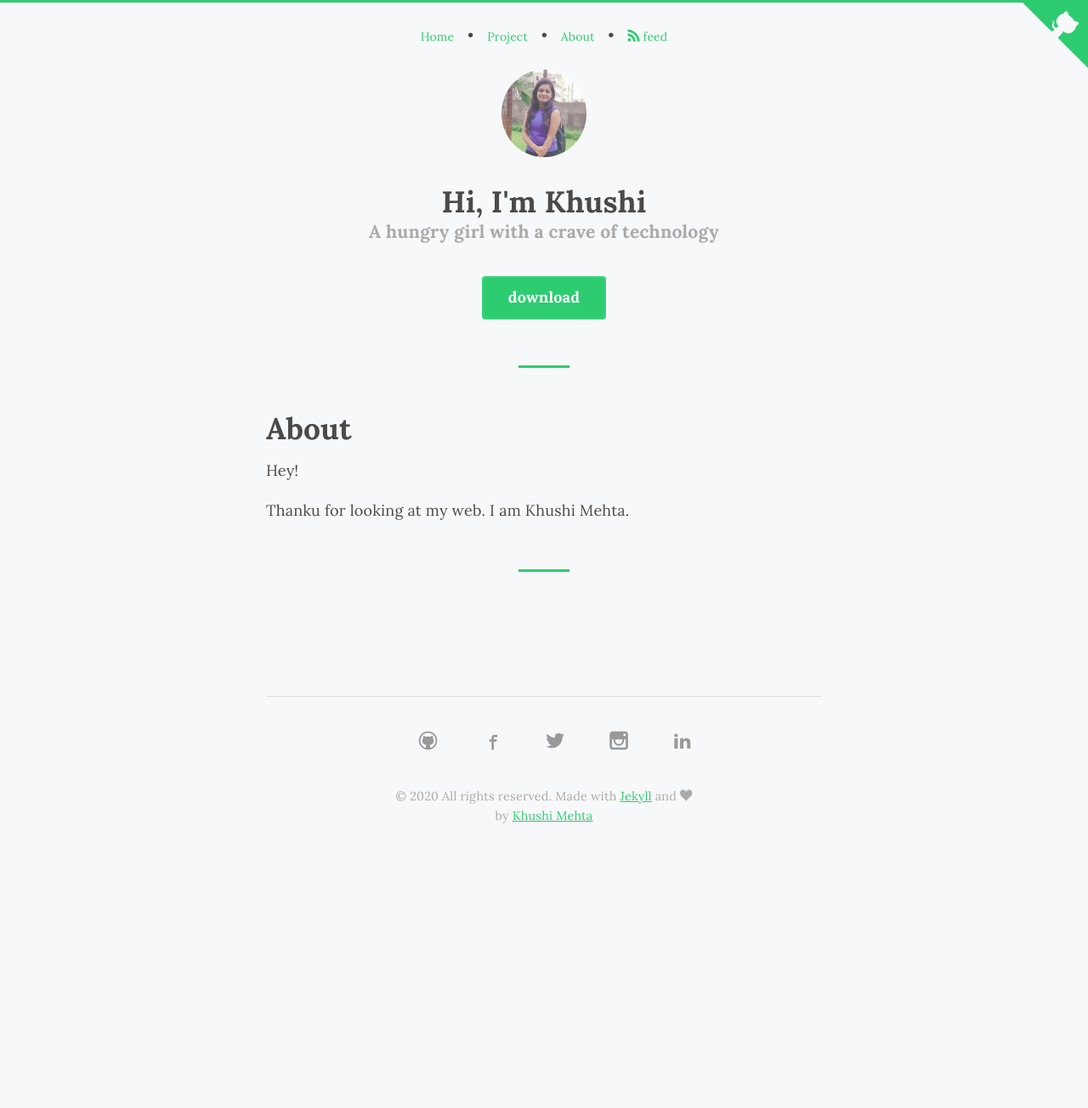
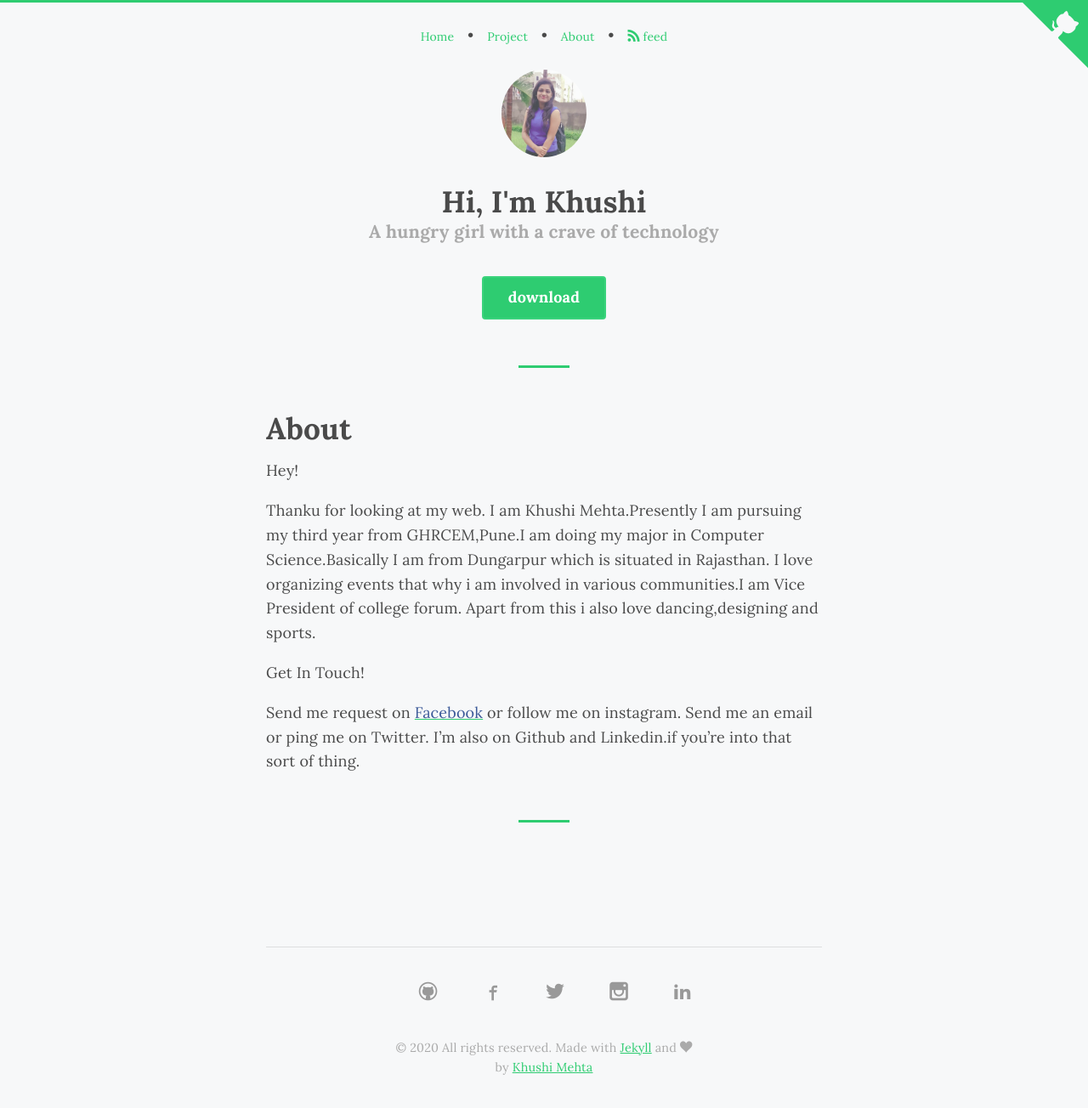
Before and after one commit to khushimehta12/khushimehta12.github.io, a Jekyll site: the page built from about.md, in a window 1280 px wide. Shown: the whole page at 85% size. Built offline with Jekyll 4.4.1, drawn with Linux system fonts in a browser that asks for light colours; some web fonts are replaced; before the commit the page ends 1008 px from its top, so only the background shows below that.

Commit message:
about modify

```diff
--- a/about.md
+++ b/about.md
@@ -6,4 +6,19 @@ permalink: /about/
 
 <b>Hey!</b>
 <p>Thanku for looking at my web.
-I am Khushi Mehta.</p>
+I am Khushi Mehta.Presently I am pursuing my third year from GHRCEM,Pune.I am doing my major in Computer Science.Basically I am from Dungarpur which is situated in Rajasthan.
+
+
+I love organizing events that why i am involved in various communities.I am Vice President of college forum.
+
+Apart from this i also love dancing,designing and sports.
+
+
+</p>
+
+<b>Get In Touch!<b>
+
+<p>
+Send me request on <a target="_blank" href="https://facebook.com/khushi.mehta.9461799"><span style="color: #3b5998">Facebook</span></a> or follow me on instagram.
+Send me an email or ping me on Twitter. I’m also on Github and Linkedin.if you’re into that sort of thing.
+</p>
```
